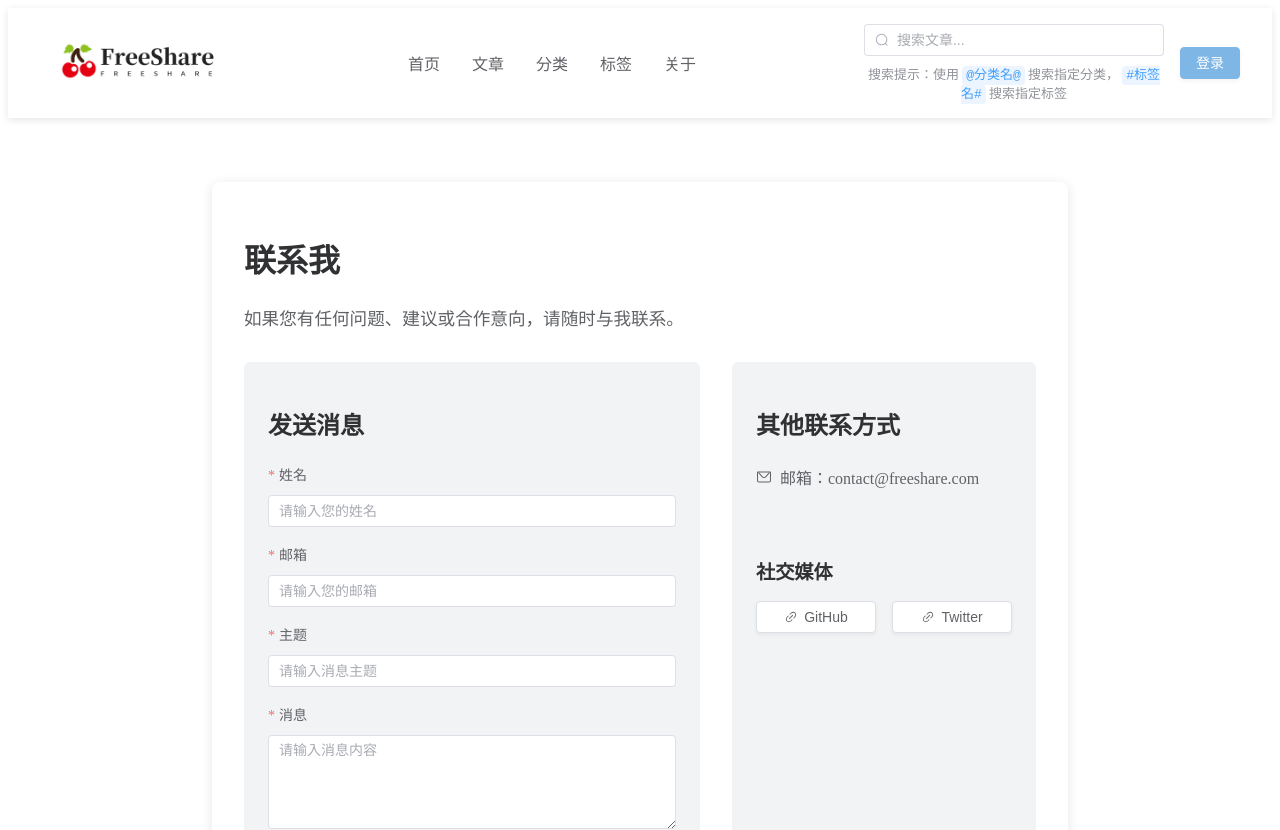
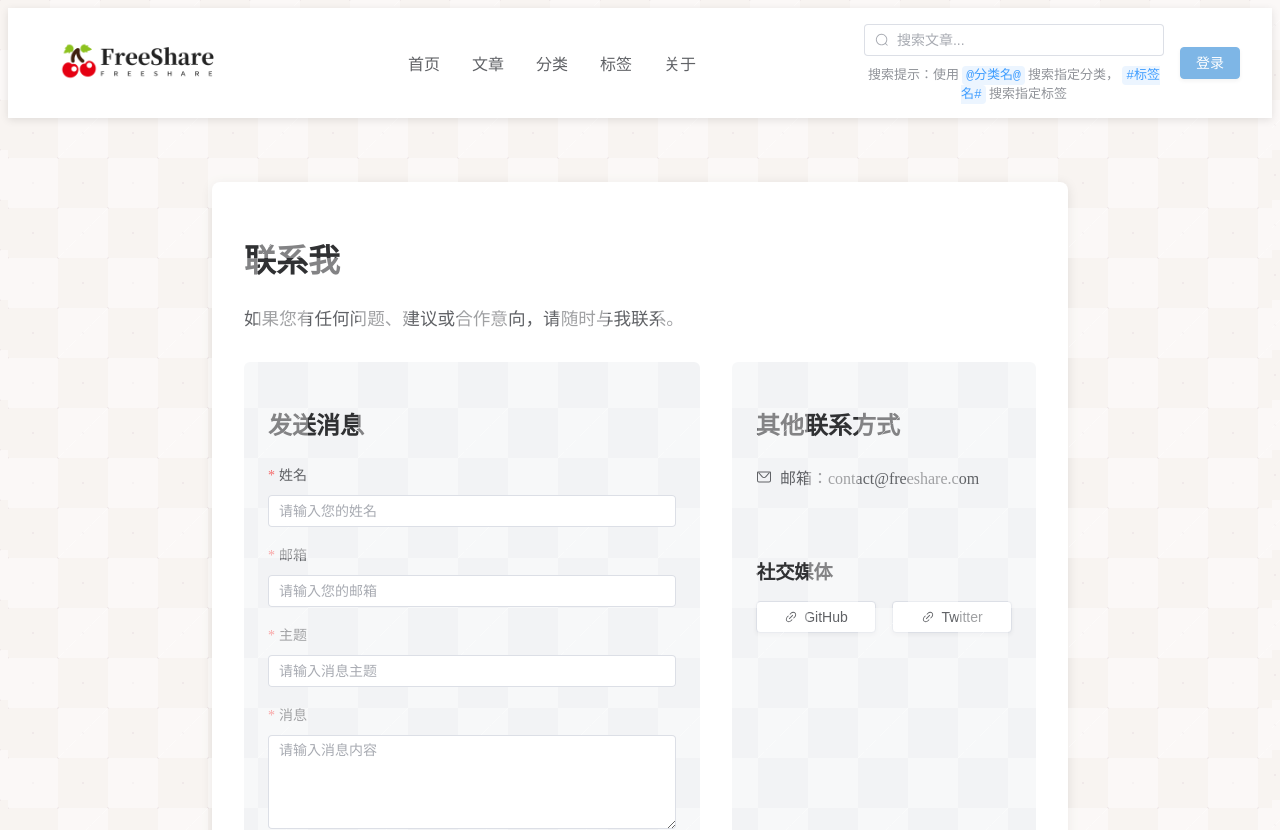
Before and after one commit to helloKittyCatSweet/blog, a Vue app in the folder frontend/: page /contact in a window 1280 px wide. Shown: the top 830 px of the page. Built offline with nearby package versions, Linux system fonts and the light colour scheme.

Commit message:
修改了前端的背景展示，修改了user_role的一个外键依赖

```diff
--- a/frontend/src/styles/themes.css
+++ b/frontend/src/styles/themes.css
@@ -1,6 +1,6 @@
 /* 浅色主题 - 清新淡雅 */
 .theme-light {
-  --primary-bg: #f8f9fa;
+  --primary-bg: #f8f4f1;  /* 温暖的米白色 */
   --primary-text: #303133;
   --secondary-bg: #ffffff;
   --border-color: #e4e7ed;
@@ -22,6 +22,32 @@
   --button-danger-hover: #edb3b3;
   --button-info: #9dacb7;       /* 灰蓝色 */
   --button-info-hover: #b5c2cc;
+
+   /* 添加精致的背景图案 */
+   background-color: var(--primary-bg);
+   background-image:
+     radial-gradient(#f0e9e9 1px, transparent 1px),
+     radial-gradient(#f0e9e9 1px, transparent 1px);
+   background-size: 50px 50px;
+   background-position: 0 0, 25px 25px;
+   position: relative;
+
+   &::before {
+     content: "";
+     position: absolute;
+     top: 0;
+     left: 0;
+     right: 0;
+     bottom: 0;
+     background-image:
+       linear-gradient(45deg, #fff6 25%, transparent 25%),
+       linear-gradient(-45deg, #fff6 25%, transparent 25%),
+       linear-gradient(45deg, transparent 75%, #fff6 75%),
+       linear-gradient(-45deg, transparent 75%, #fff6 75%);
+     background-size: 100px 100px;
+     background-position: 0 0, 0 50px, 50px -50px, -50px 0px;
+     pointer-events: none;
+   }
 }
 
 /* 深色主题 - 优雅深邃 */
@@ -48,6 +74,16 @@
   --button-danger-hover: #ed8282;
   --button-info: #909399;       /* 霓虹灰 */
   --button-info-hover: #a6a9ad;
+
+  background-color: var(--primary-bg);
+  background-image:
+    linear-gradient(30deg, #222222 12%, transparent 12.5%, transparent 87%, #222222 87.5%, #222222),
+    linear-gradient(150deg, #222222 12%, transparent 12.5%, transparent 87%, #222222 87.5%, #222222),
+    linear-gradient(30deg, #222222 12%, transparent 12.5%, transparent 87%, #222222 87.5%, #222222),
+    linear-gradient(150deg, #222222 12%, transparent 12.5%, transparent 87%, #222222 87.5%, #222222),
+    linear-gradient(60deg, #22222277 25%, transparent 25.5%, transparent 75%, #22222277 75%, #22222277);
+  background-size: 80px 140px;
+  background-position: 0 0, 0 0, 40px 70px, 40px 70px, 0 0;
 }
 
 /* 蓝色主题 - 海洋气息 */
@@ -74,6 +110,15 @@
   --button-danger-hover: #f78989;
   --button-info: #909399;       /* 海雾灰 */
   --button-info-hover: #a6a9ad;
+
+  background-color: var(--primary-bg);
+  background-image:
+    linear-gradient(45deg, #f5f9ff 25%, transparent 25%),
+    linear-gradient(-45deg, #f5f9ff 25%, transparent 25%),
+    linear-gradient(45deg, transparent 75%, #f5f9ff 75%),
+    linear-gradient(-45deg, transparent 75%, #f5f9ff 75%);
+  background-size: 40px 40px;
+  background-position: 0 0, 20px 0, 20px -20px, 0px 20px;
 }
 
 /* 粉色主题 - 甜美浪漫 */
@@ -100,6 +145,13 @@
   --button-danger-hover: #ff9d9d;
   --button-info: #b4b8c5;       /* 奶糖灰 */
   --button-info-hover: #c8cbd5;
+
+  background-color: var(--primary-bg);
+  background-image:
+    radial-gradient(#ffe4ef 15%, transparent 16%),
+    radial-gradient(#ffe4ef 15%, transparent 16%);
+  background-size: 60px 60px;
+  background-position: 0 0, 30px 30px;
 }
 
 /* 绿色主题 - 自然清新 */
@@ -126,4 +178,12 @@
   --button-danger-hover: #eb958e;
   --button-info: #95a5a6;       /* 青苔灰 */
   --button-info-hover: #adb9ba;
+
+  background-color: var(--primary-bg);
+  background-image:
+    linear-gradient(120deg, #e7f6e1 25%, transparent 25%) 50px 0,
+    linear-gradient(240deg, #e7f6e1 25%, transparent 25%) 50px 0,
+    linear-gradient(0deg, #e7f6e1 25%, transparent 25%) 0 50px,
+    linear-gradient(0deg, #e7f6e1 25%, transparent 25%) 50px 50px;
+  background-size: 100px 100px;
 }
```
Also changed, not shown: 1 other file (tests, documents, lock files or other folders).
